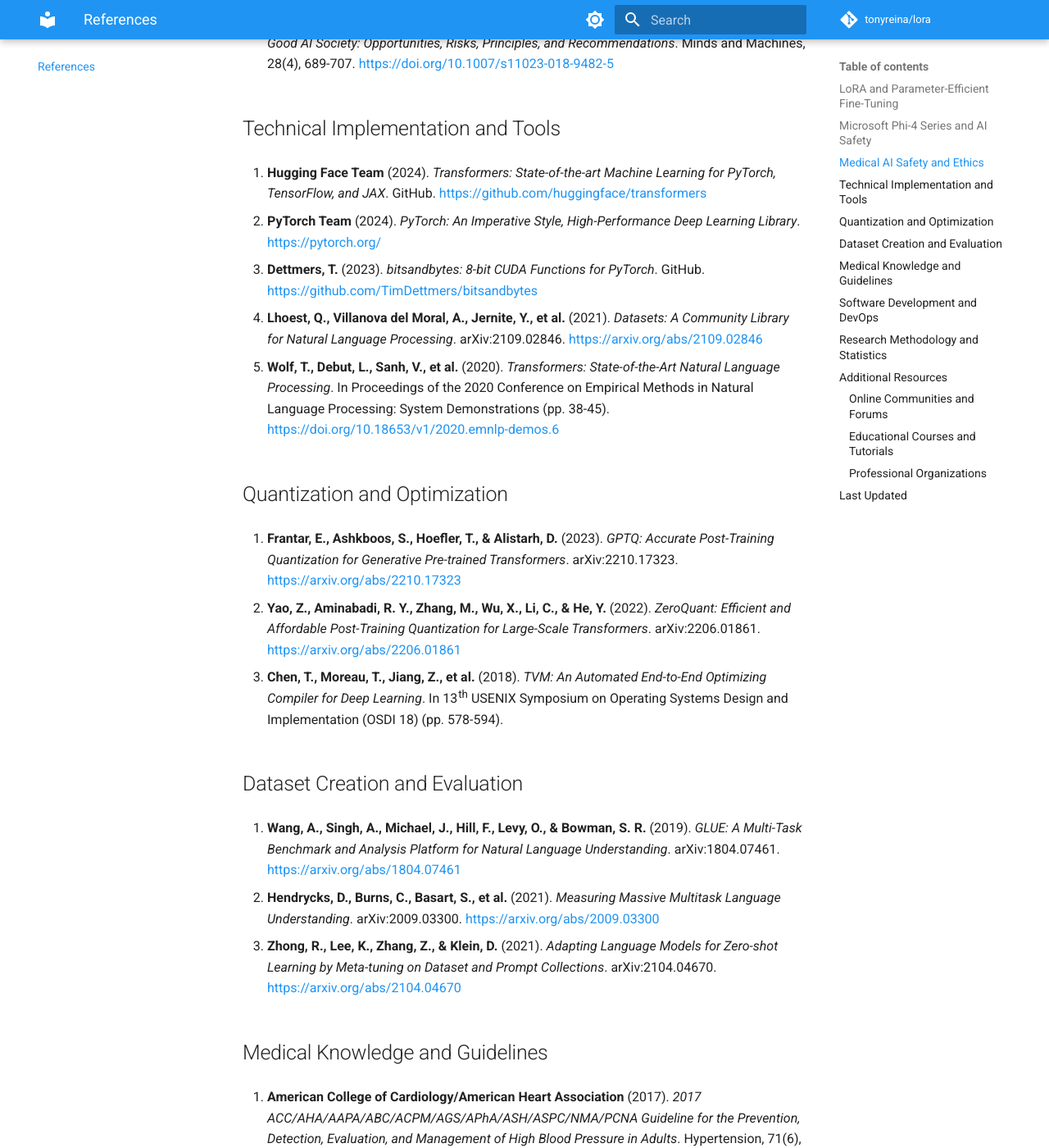
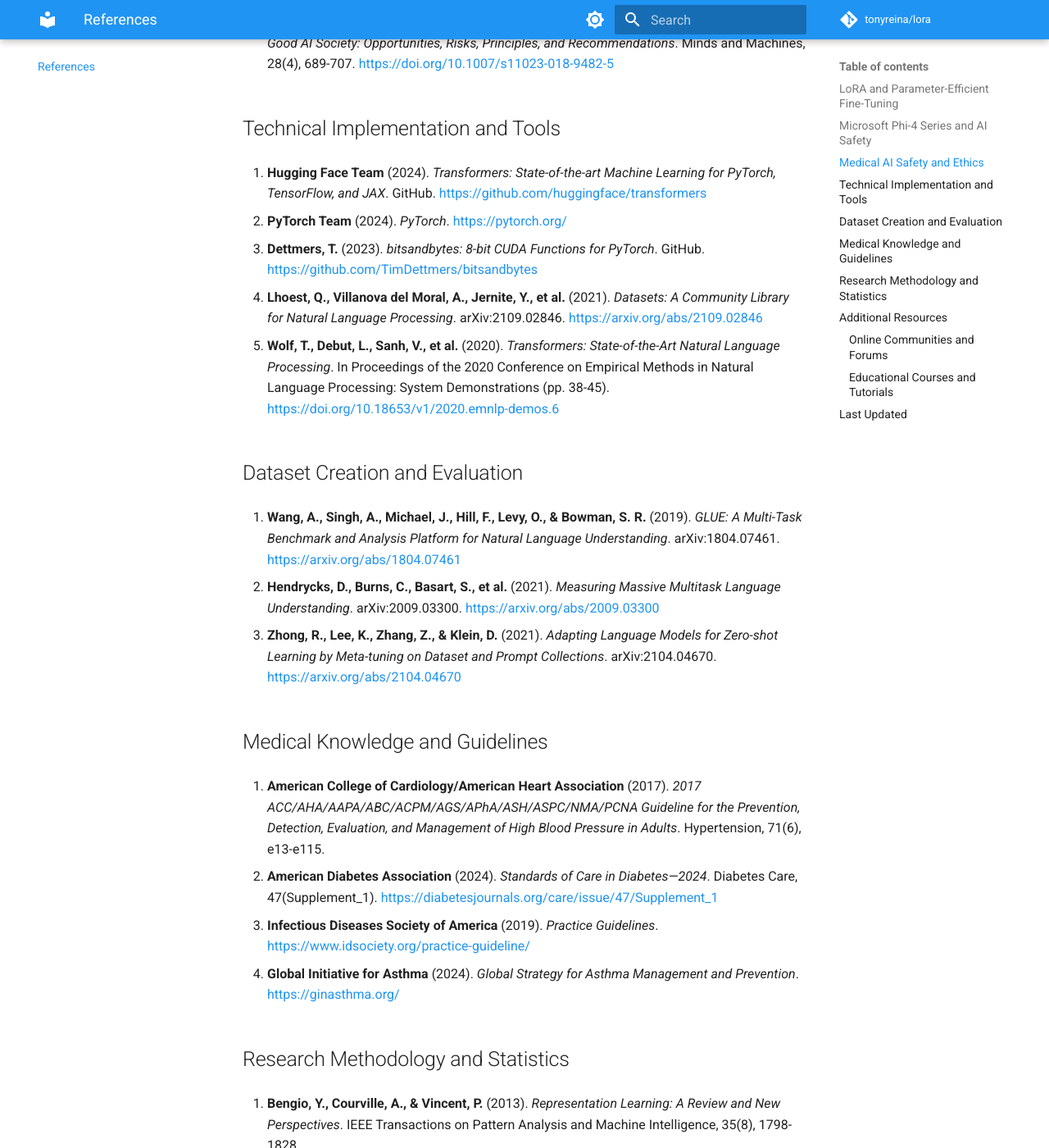
Before and after one commit to tonyreina/lora, an MkDocs documentation site: the page built from docs/references.md, in a window 1280 px wide and 1400 px high, scrolled down 1376 px. Shown: the whole window at 82% size. Built offline with MkDocs 1.6.1 and Material for MkDocs 9.7.7, drawn with Linux system fonts in a browser that asks for light colours; comment, search, counter and statistics services are not loaded; some of the changed text lies outside the part shown.

Commit message:
Updating references.md

```diff
--- a/docs/references.md
+++ b/docs/references.md
@@ -74,7 +74,7 @@
    [https://github.com/huggingface/transformers](https://github.com/huggingface/transformers)
 
 2. **PyTorch Team** (2024).
-   *PyTorch: An Imperative Style, High-Performance Deep Learning Library*.
+   *PyTorch*.
    [https://pytorch.org/](https://pytorch.org/)
 
 3. **Dettmers, T.** (2023). *bitsandbytes: 8-bit CUDA Functions for PyTorch*.
@@ -89,23 +89,6 @@
    of the 2020 Conference on Empirical Methods in Natural Language Processing:
    System Demonstrations (pp. 38-45).
    [https://doi.org/10.18653/v1/2020.emnlp-demos.6](https://doi.org/10.18653/v1/2020.emnlp-demos.6)
-
-## Quantization and Optimization
-
-1. **Frantar, E., Ashkboos, S., Hoefler, T., & Alistarh, D.** (2023).
-   *GPTQ: Accurate Post-Training Quantization for Generative Pre-trained
-   Transformers*. arXiv:2210.17323.
-   [https://arxiv.org/abs/2210.17323](https://arxiv.org/abs/2210.17323)
-
-2. **Yao, Z., Aminabadi, R. Y., Zhang, M., Wu, X., Li, C., & He, Y.** (2022).
-   *ZeroQuant: Efficient and Affordable Post-Training Quantization for
-   Large-Scale Transformers*. arXiv:2206.01861.
-   [https://arxiv.org/abs/2206.01861](https://arxiv.org/abs/2206.01861)
-
-3. **Chen, T., Moreau, T., Jiang, Z., et al.** (2018).
-   *TVM: An Automated End-to-End Optimizing Compiler for Deep Learning*.
-   In 13th USENIX Symposium on Operating Systems Design and Implementation
-   (OSDI 18) (pp. 578-594).
 
 ## Dataset Creation and Evaluation
 
@@ -141,20 +124,6 @@
    *Global Strategy for Asthma Management and Prevention*.
    [https://ginasthma.org/](https://ginasthma.org/)
 
-## Software Development and DevOps
-
-1. **GitHub Actions Documentation** (2024).
-   [https://docs.github.com/en/actions](https://docs.github.com/en/actions)
-
-2. **MkDocs Team** (2024). *MkDocs: Project documentation with Markdown*.
-   [https://www.mkdocs.org/](https://www.mkdocs.org/)
-
-3. **Material for MkDocs** (2024). *A Material Design theme for MkDocs*.
-   [https://squidfunk.github.io/mkdocs-material/](https://squidfunk.github.io/mkdocs-material/)
-
-4. **Prefix.dev** (2024). *Pixi: Package management made easy*.
-   [https://pixi.sh/](https://pixi.sh/)
-
 ## Research Methodology and Statistics
 
 1. **Bengio, Y., Courville, A., & Vincent, P.** (2013).
@@ -179,28 +148,12 @@
 - **Hugging Face Community**:
   [https://huggingface.co/community](https://huggingface.co/community)
 - **PyTorch Forums**: [https://discuss.pytorch.org/](https://discuss.pytorch.org/)
-- **Reddit r/MachineLearning**:
-  [https://reddit.com/r/MachineLearning](https://reddit.com/r/MachineLearning)
 - **AI Safety Discussion**:
   [https://www.alignmentforum.org/](https://www.alignmentforum.org/)
 
 ### Educational Courses and Tutorials
 
 - **Hugging Face NLP Course**: [https://huggingface.co/course](https://huggingface.co/course)
-- **Fast.ai Deep Learning Course**: [https://course.fast.ai/](https://course.fast.ai/)
-- **Stanford CS224N NLP**:
-  [https://web.stanford.edu/class/cs224n/](https://web.stanford.edu/class/cs224n/)
-- **deeplearning.ai Specializations**:
-  [https://www.coursera.org/instructor/andrewng](https://www.coursera.org/instructor/andrewng)
-
-### Professional Organizations
-
-- **Association for Computing Machinery (ACM)**:
-  [https://www.acm.org/](https://www.acm.org/)
-- **IEEE Computer Society**: [https://www.computer.org/](https://www.computer.org/)
-- **Association for the Advancement of Artificial Intelligence (AAAI)**:
-  [https://www.aaai.org/](https://www.aaai.org/)
-- **Partnership on AI**: [https://partnershiponai.org/](https://partnershiponai.org/)
 
 ---
 
```
Also changed, not shown: other parts of docs/references.md (+2 -2 lines).
